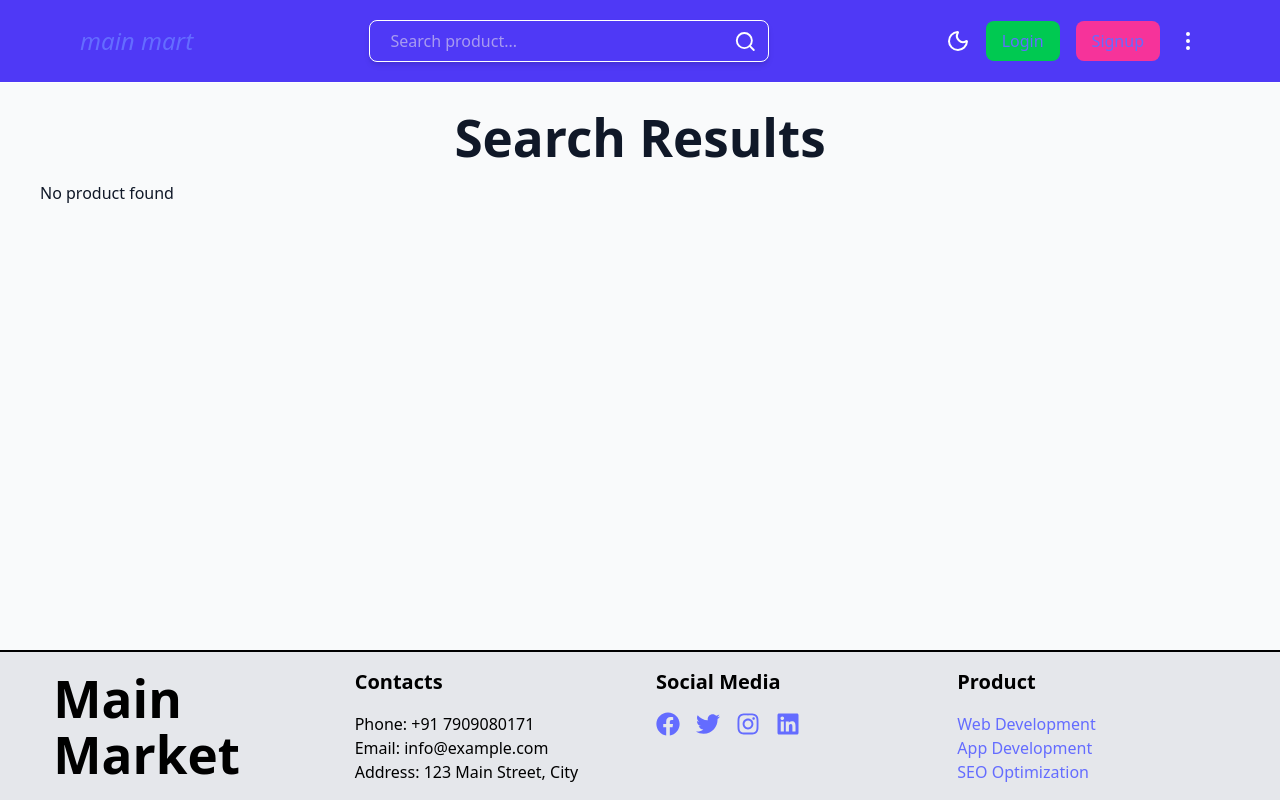
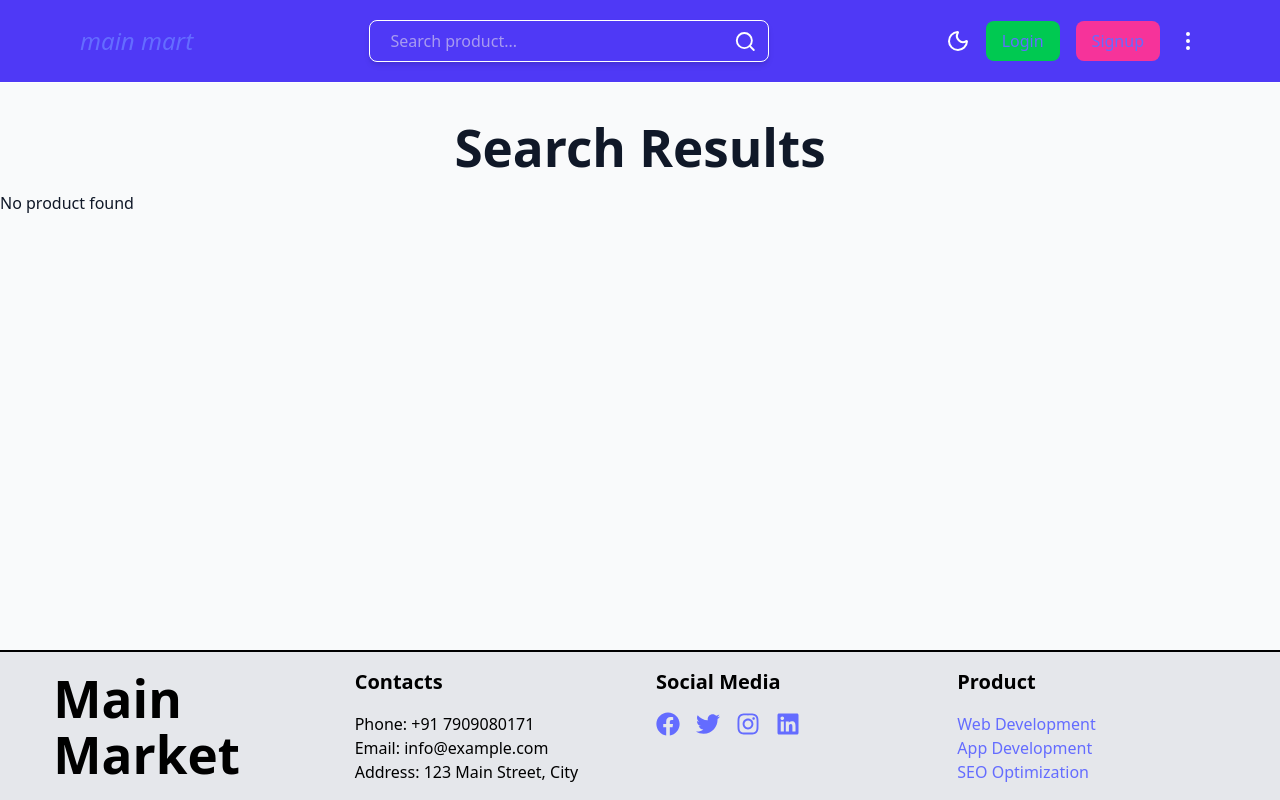
Before and after one commit to SY53-56/E-commerce-Reactjs, a React (Vite) app in the folder frontend/: page /search in a window 1280 px wide. Built offline with nearby package versions, Linux system fonts and the light colour scheme.

Commit message:
Optimized search with debounce logic

```diff
--- a/frontend/src/components/SearchInput.jsx
+++ b/frontend/src/components/SearchInput.jsx
@@ -1,6 +1,7 @@
 import React from 'react'
 import { useNavigate, useOutletContext } from 'react-router'
-import { SearchIcon } from 'lucide-react'
+import { SearchIcon ,X } from 'lucide-react'
+
 export default function SearchInput() {
     const {searchText , setSearchText}  = useOutletContext()
 
@@ -12,12 +13,15 @@ export default function SearchInput() {
        setSearchText(data)
 
   }
-
+ function clearSearch(){
+setSearchText("")
+ }
   return (
      <div className=" w-full flex lg:hidden items-center justify-center mt-4 px-4">
          <div className="border w-full flex items-center justify-center rounded-lg px-2 py-1">
            <input type="text"placeholder="search..." value={searchText} onChange={handleInput}  className="border-none w-full px-2 py-1 outline-none text-white" />
-          <SearchIcon/>
+          {searchText?<button onClick={clearSearch}><X/></button>:
+          <SearchIcon/>}
          </div>
         </div>
   )
--- a/frontend/src/pages/ProductPage.jsx
+++ b/frontend/src/pages/ProductPage.jsx
@@ -172,7 +172,7 @@ if (status === "loading") {
           Related Products
         </h2>
 
-        <div className="">
+        <div className="w-full">
            <Card products={relatedProducts} addCart={handleCart}/>
         </div>
       </div>
--- a/frontend/src/pages/SearchPage.jsx
+++ b/frontend/src/pages/SearchPage.jsx
@@ -10,7 +10,7 @@ export default function SearchPage() {
    const [searchData , setSearchData] = useState([])
    const {handleAddToCart ,handleSave} = UseProductActions()
    const products = useSelector(state => state.products.products)
-   console.log(searchText)
+
 
   useEffect(() => {
   const timer = setTimeout(() => {
@@ -26,7 +26,7 @@ export default function SearchPage() {
     );
 
     setSearchData(filtered);
-  }, 500);
+  }, 700);
 
   return () => clearTimeout(timer);
 }, [searchText, products]);
@@ -34,9 +34,9 @@ export default function SearchPage() {
   return (
 
 
-        <div className='px-10 py-5'>
+        <div className='px-3lg:px-10 py-5'>
            <SearchInput/>
-                 <h1 className="text-2xl text-center mt-1.5  font-bold mb-4">
+                 <h1 className="text-2xl text-center mt-4  font-bold mb-4">
         Search Results
       </h1>
       <div>
```
